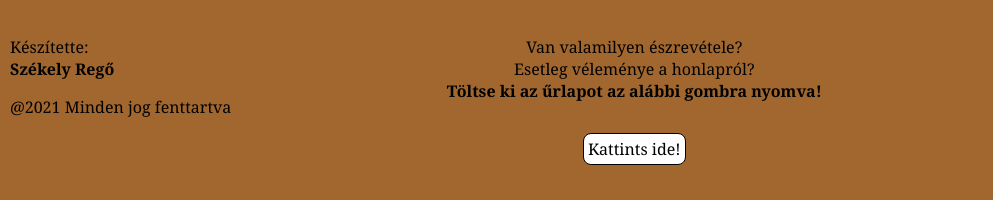
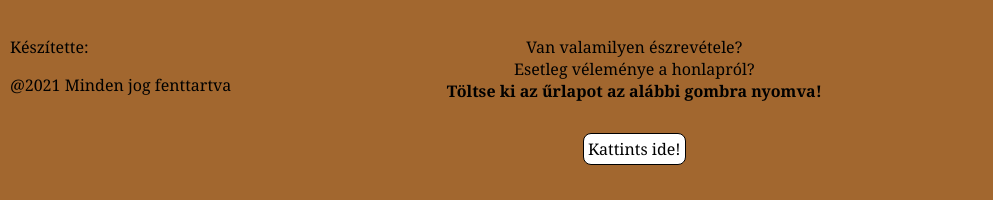
Before and after one commit to LightningRaccoon/Webprogramozas, a plain HTML site: page index.html in a window 1280 px wide. Shown: the part 2316-2516 px from the top of the page, 0-993 px from the left. Drawn offline with Linux system fonts and the light colour scheme.

Commit message:
Small changes

```diff
--- a/index.html
+++ b/index.html
@@ -136,7 +136,7 @@
     <footer>
         <div class="footer_row">
             <div class="footer_section">
-                <p class="first">Készítette:<br><b>Székely Regő</b></p>
+                <p class="first">Készítette:<br><b></b></p>
                 <p class="first">@2021 Minden jog fenttartva</p>
             </div>
             <div class="footer_section">
```
Also changed, not shown: nemzetek.html (+1 -1 lines), tippek.html (+1 -1 lines), tortenet.html (+1 -1 lines), urlap.html (+1 -1 lines).
